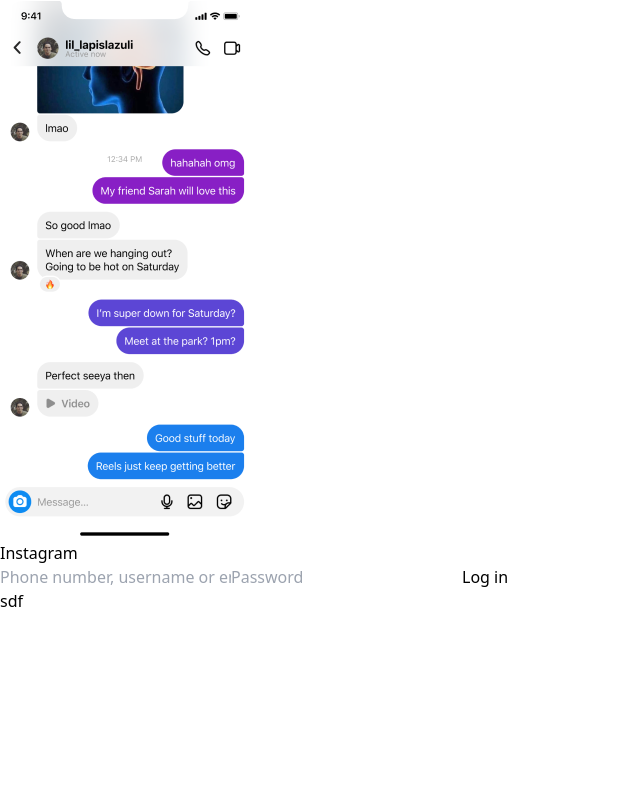
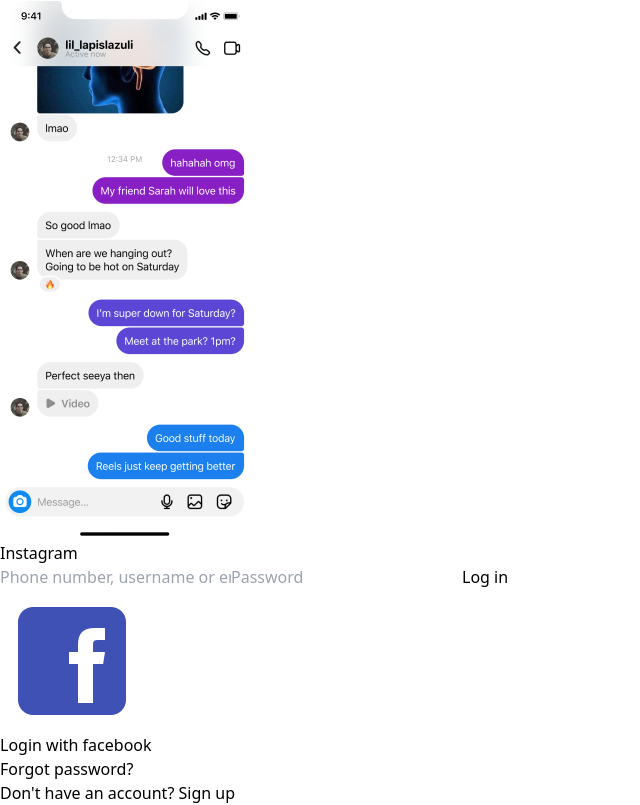
Before and after one commit to StructHack/insta, a React (Vite) app in the folder insta-frontend/: page / in a window 1280 px wide. Shown: the whole page, without its empty margins (0-640 px from the left). Built offline with nearby package versions, Linux system fonts and the light colour scheme.

Commit message:
login page enhancements

```diff
--- a/insta-frontend/src/components/login/Login.tsx
+++ b/insta-frontend/src/components/login/Login.tsx
@@ -1,4 +1,5 @@
 import screenshot from '../../assets/img/screenshot2.png';
+import facebook from '../../assets/img/fb.png';
 
 import {FieldValues, useForm} from 'react-hook-form'
 
@@ -21,6 +22,7 @@
   return (
     <div className="flex flex-row gap-4  mx-auto my-10 max-w-min p-3 justify-center ">
             <img src={screenshot} className='hidden lg:block py-10'/>
+        <div className='flex flex-col gap-3 justify-center items-center'>
         <div className="flex flex-col gap-10 justify-center items-center border-slate-200 border-[2px] p-3">
             <p className="text-[50px]">Instagram</p>
             <form onSubmit={handleSubmit(onSubmit)} className="flex flex-col gap-y-2 w-[300px]">
@@ -64,9 +66,13 @@
                     className="bg-blue-500 p-1.5 border rounded-md my-2 text-white"
                 />
             </form>
-        <legend>sdf</legend>
+        <div className='flex flex-row gap-1'><img src={facebook} className='w-6' /> Login with facebook</div>
+        <div className='flex flex-row gap-1 text-sm'>Forgot password?</div>
         </div>
-
+        <div className='border-slate-200 border-[2px] w-full p-7 text-center'>
+                Don't have an account? Sign up
+        </div>
+        </div>
     </div>
   )
 }
```
Also changed, not shown: insta-frontend/src/assets/img/fb.png (added).
